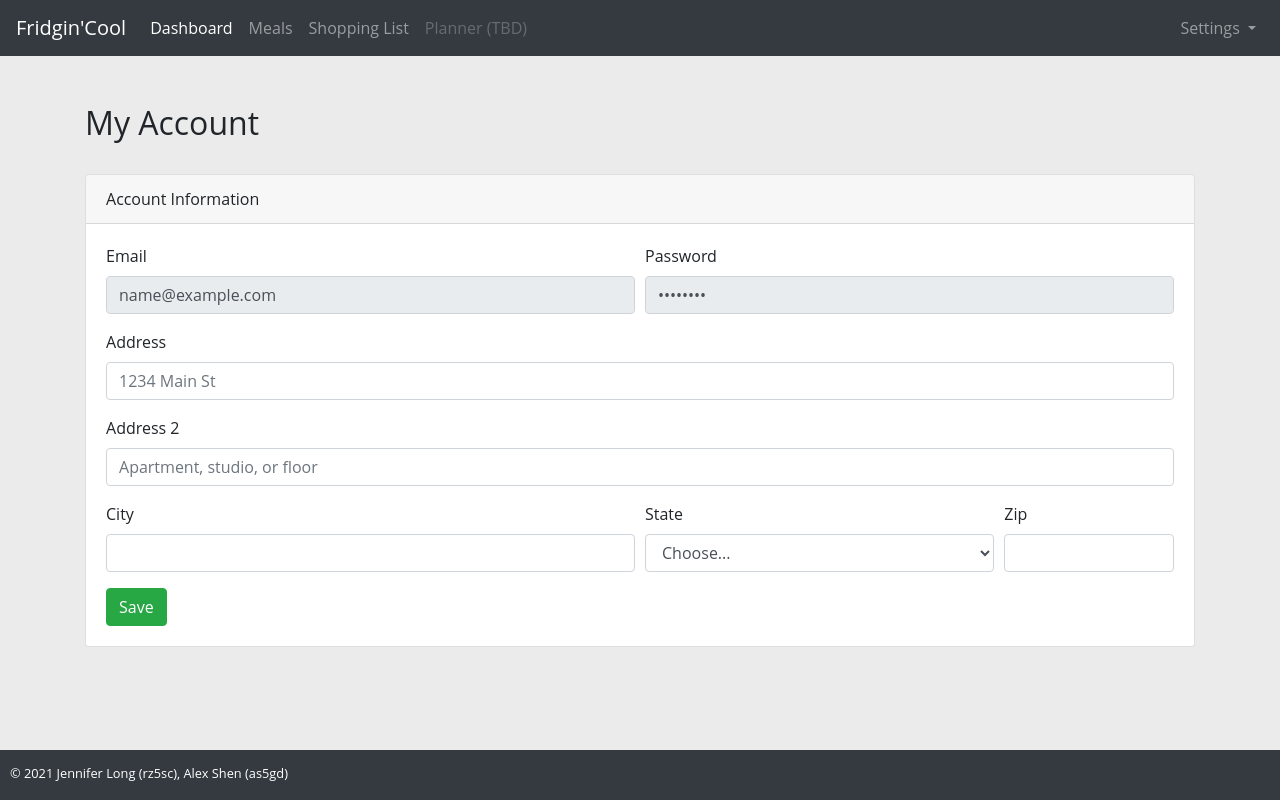
After one commit to alex-shen1/ActualProject, a PHP site: page /my-account.php in a window 1280 px wide. The commit adds this page. Run offline with PHP 8.4, Linux system fonts and the light colour scheme; the visitor is signed in with stand-in values (Sample User, id 1).

Commit message:
Created an account page

```diff
--- a/common/navbar.php
+++ b/common/navbar.php
@@ -18,7 +18,7 @@
           Settings
         </a>
         <div class="dropdown-menu dropdown-menu-right" aria-labelledby="navbarDropdown">
-          <a class="dropdown-item disabled" href="#">My Account (TBD)</a>
+          <a class="dropdown-item" href="my-account.php">My Account</a>
           <div class="dropdown-divider"></div>
           <a class="dropdown-item" href="logout.php">Logout</a>
         </div>
--- a/front-controller.php
+++ b/front-controller.php
@@ -10,6 +10,9 @@ switch (@parse_url($_SERVER['REQUEST_URI'])['path']) {
         break;
     case '/logout.php':
         require './logout.php';
+        break;
+    case '/my-account.php':
+        require './my-account.php';
         break;
     case '/dashboard.php':
         require './dashboard.php';
--- /dev/null
+++ b/my-account.php
@@ -0,0 +1,82 @@
+<!DOCTYPE html>
+<html lang="en">
+  <head>
+    <?php include 'common/head-content.php';?>
+    <style></style>
+  </head>
+
+
+  <body>
+    <?php require 'common/login-session.php';?>
+
+    <?php include 'common/navbar.php';?>
+
+    <div id="content" class="container py-5">
+      <h2 id="pageHeader">My Account</h2>
+      <div class="row py-4">
+        <div class="col">
+
+          <div class="card">
+            <div class="card-header">
+              Account Information
+            </div>
+
+            <div class="card-body">
+              <form action="<?php $_SERVER['PHP_SELF'] ?>" method="POST">
+                <div class="form-row">
+                  <div class="form-group col-md-6">
+                    <label for="inputEmail4">Email</label>
+                    <input type="email" class="form-control" id="inputEmail4"
+                    value="<?php echo $_SESSION['email']?>" disabled>
+                  </div>
+                  <div class="form-group col-md-6">
+                    <label for="inputPassword4">Password</label>
+                    <input type="password" class="form-control" id="inputPassword4" value="********" disabled>
+                  </div>
+                </div>
+                <div class="form-group">
+                  <label for="inputAddress">Address</label>
+                  <input type="text" class="form-control" id="inputAddress" placeholder="1234 Main St">
+                </div>
+                <div class="form-group">
+                  <label for="inputAddress2">Address 2</label>
+                  <input type="text" class="form-control" id="inputAddress2" placeholder="Apartment, studio, or floor">
+                </div>
+                <div class="form-row">
+                  <div class="form-group col-md-6">
+                    <label for="inputCity">City</label>
+                    <input type="text" class="form-control" id="inputCity">
+                  </div>
+                  <div class="form-group col-md-4">
+                    <label for="inputState">State</label>
+                    <select id="inputState" class="form-control">
+                      <option selected>Choose...</option>
+                      <option>...</option>
+                    </select>
+                  </div>
+                  <div class="form-group col-md-2">
+                    <label for="inputZip">Zip</label>
+                    <input type="text" class="form-control" id="inputZip">
+                  </div>
+                </div>
+                <button type="submit" class="btn btn-success">Save</button>
+              </form>
+            </div>
+          </div>
+
+        </div>
+      </div>
+    </div>
+
+    <?php include 'common/footer.php';?>
+
+    <!-- Bootstrap core JavaScript -->
+    <script
+    src="https://code.jquery.com/jquery-3.6.0.js"
+    integrity="sha256-H+K7U5CnXl1h5ywQfKtSj8PCmoN9aaq30gDh27Xc0jk="
+    crossorigin="anonymous"></script>
+    <script src="https://stackpath.bootstrapcdn.com/bootstrap/4.5.2/js/bootstrap.bundle.min.js" integrity="sha384-LtrjvnR4Twt/qOuYxE721u19sVFLVSA4hf/rRt6PrZTmiPltdZcI7q7PXQBYTKyf" crossorigin="anonymous"></script>
+
+  </body>
+
+</html>
```
